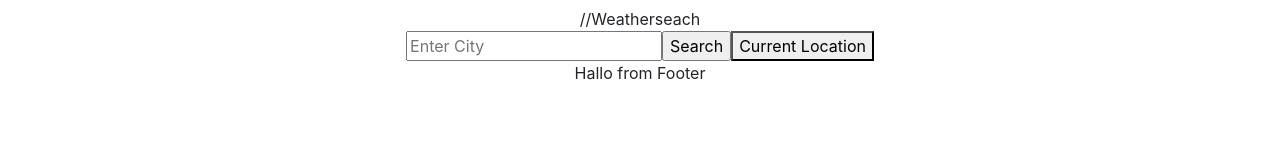
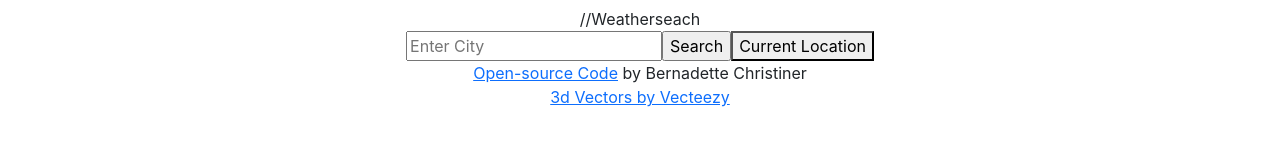
Before and after one commit to BernadetteCh/weather-react-app, a React (Create React App) app: page / in a window 1280 px wide. Shown: the part 491-636 px from the top of the page. Built offline with nearby package versions, Linux system fonts and the light colour scheme.

Commit message:
created content for "Footer component" (Link to github, 3d Vectors)

```diff
--- a/src/Footer.js
+++ b/src/Footer.js
@@ -1,5 +1,22 @@
 import React from "react";
 
 export default function Footer() {
-  return <p>Hallo from Footer</p>;
+  return (
+    <div className="footer">
+      <a
+        href="https://github.com/BernadetteCh?tab=repositories"
+        target="_blank"
+        rel="noreferrer"
+        alt="github-link"
+      >
+        Open-source Code
+      </a>{" "}
+      by Bernadette Christiner
+      <p>
+        <a href="https://de.vecteezy.com/gratis-vektor/papier">
+          3d Vectors by Vecteezy
+        </a>
+      </p>
+    </div>
+  );
 }
```
